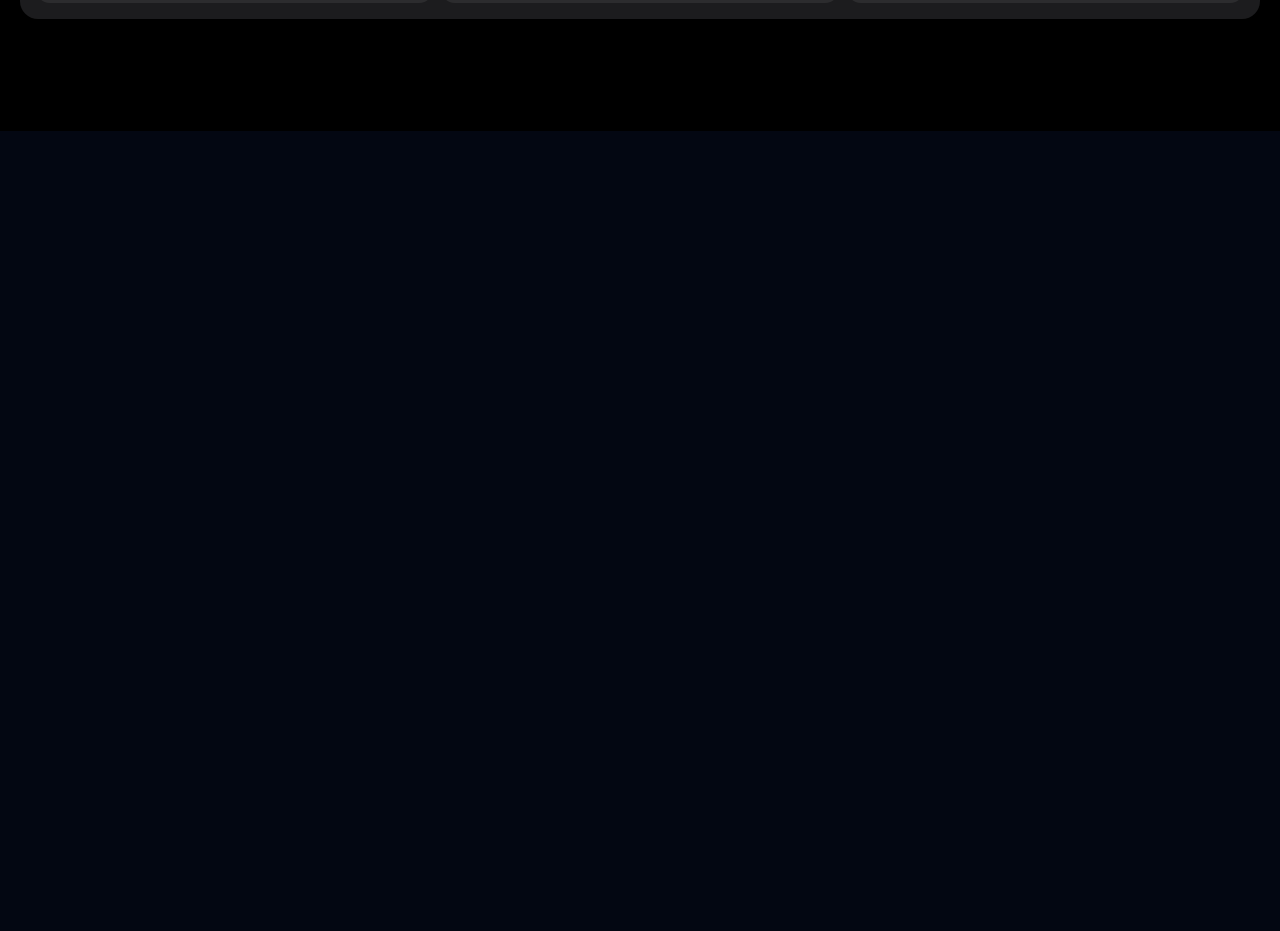
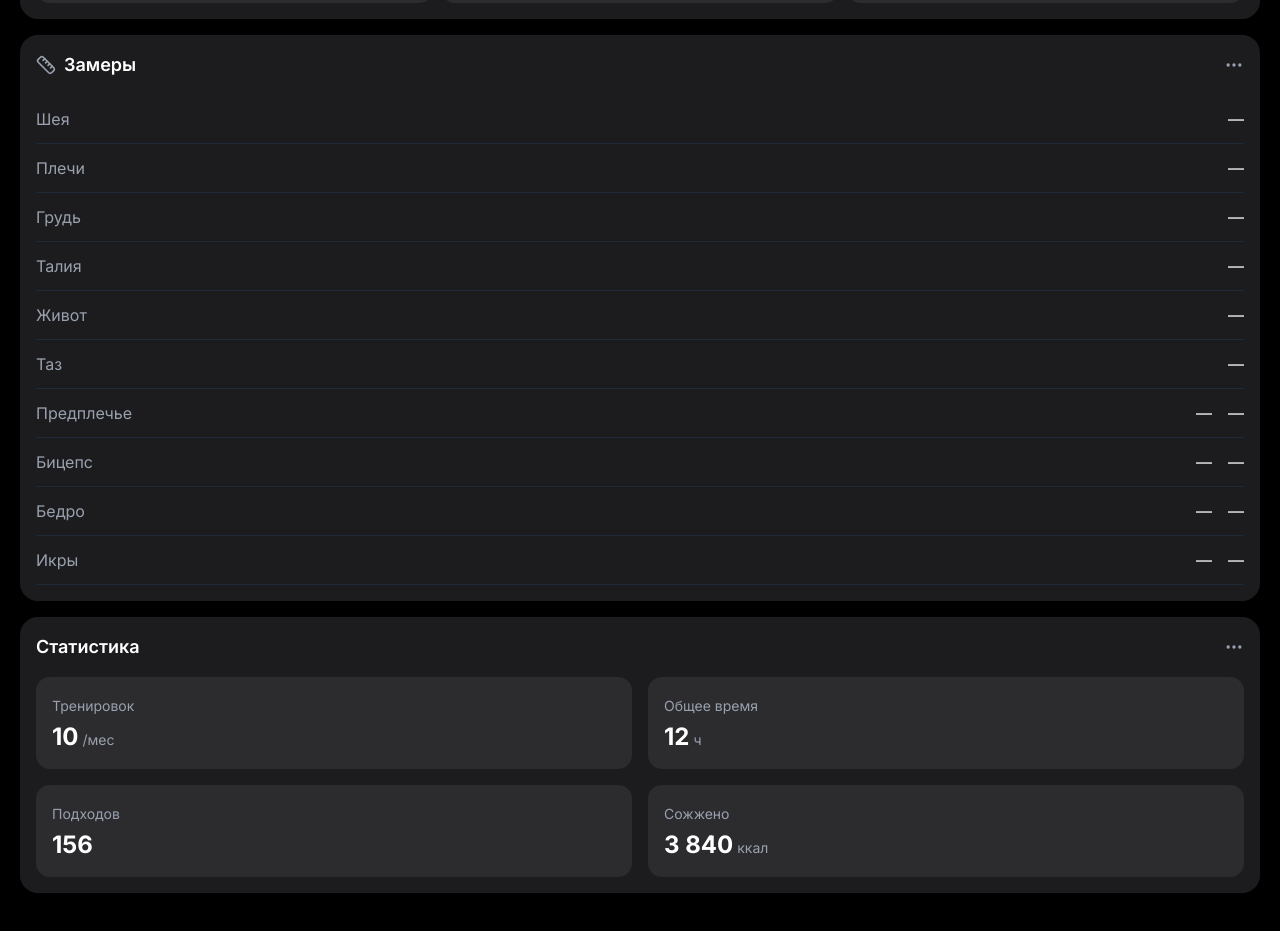
Before and after one commit to Tomasito133/FitSuperDuperApp, a Next.js app: page /results in a window 1280 px wide. Shown: the part 2456-3387 px from the top of the page. Before the commit the page ends 2587 px from the top, so only its background shows below. Built offline with nearby package versions, Linux system fonts and the light colour scheme.

Commit message:
feat: add measurements and stats blocks to results page

```diff
--- a/src/app/results/page.tsx
+++ b/src/app/results/page.tsx
@@ -10,7 +10,8 @@ import {
   BarChart3,
   Settings,
   ChevronLeft,
-  ChevronRight
+  ChevronRight,
+  Ruler
 } from "lucide-react";
 
 // Типы данных
@@ -281,7 +282,7 @@ export default function ResultsPage() {
         </section>
 
         {/* Фотографии */}
-        <section className="bg-[#1c1c1e] rounded-2xl p-4">
+        <section className="bg-[#1c1c1e] rounded-2xl p-4 mb-4">
           <div className="flex items-center justify-between mb-4">
             <h2 className="text-white text-lg font-semibold">Фотографии</h2>
             <button className="text-gray-400">
@@ -299,6 +300,92 @@ export default function ResultsPage() {
                 className="aspect-square bg-[#2c2c2e] rounded-xl"
               />
             ))}
+          </div>
+        </section>
+
+        {/* Замеры */}
+        <section className="bg-[#1c1c1e] rounded-2xl p-4 mb-4">
+          <div className="flex items-center justify-between mb-4">
+            <div className="flex items-center gap-2">
+              <Ruler className="w-5 h-5 text-gray-400" />
+              <h2 className="text-white text-lg font-semibold">Замеры</h2>
+            </div>
+            <button className="text-gray-400">
+              <MoreHorizontal className="w-5 h-5" />
+            </button>
+          </div>
+
+          <div className="space-y-0">
+            {/* Однозначные замеры */}
+            {[
+              { label: "Шея", key: "neck" },
+              { label: "Плечи", key: "shoulders" },
+              { label: "Грудь", key: "chest" },
+              { label: "Талия", key: "waist" },
+              { label: "Живот", key: "abdomen" },
+              { label: "Таз", key: "hips" },
+            ].map((item) => (
+              <div key={item.key} className="flex items-center justify-between py-3 border-b border-gray-800">
+                <span className="text-gray-400 text-base">{item.label}</span>
+                <span className="text-white text-base">—</span>
+              </div>
+            ))}
+
+            {/* Парные замеры (лево/право) */}
+            {[
+              { label: "Предплечье", key: "forearm" },
+              { label: "Бицепс", key: "bicep" },
+              { label: "Бедро", key: "thigh" },
+              { label: "Икры", key: "calves" },
+            ].map((item) => (
+              <div key={item.key} className="flex items-center justify-between py-3 border-b border-gray-800">
+                <span className="text-gray-400 text-base">{item.label}</span>
+                <div className="flex gap-4">
+                  <span className="text-white text-base">—</span>
+                  <span className="text-white text-base">—</span>
+                </div>
+              </div>
+            ))}
+          </div>
+        </section>
+
+        {/* Статистика */}
+        <section className="bg-[#1c1c1e] rounded-2xl p-4 mb-4">
+          <div className="flex items-center justify-between mb-4">
+            <h2 className="text-white text-lg font-semibold">Статистика</h2>
+            <button className="text-gray-400">
+              <MoreHorizontal className="w-5 h-5" />
+            </button>
+          </div>
+
+          <div className="grid grid-cols-2 gap-4">
+            <div className="bg-[#2c2c2e] rounded-xl p-4">
+              <span className="text-gray-400 text-sm">Тренировок</span>
+              <div className="flex items-baseline gap-1 mt-1">
+                <span className="text-white text-2xl font-bold">10</span>
+                <span className="text-gray-400 text-sm">/мес</span>
+              </div>
+            </div>
+            <div className="bg-[#2c2c2e] rounded-xl p-4">
+              <span className="text-gray-400 text-sm">Общее время</span>
+              <div className="flex items-baseline gap-1 mt-1">
+                <span className="text-white text-2xl font-bold">12</span>
+                <span className="text-gray-400 text-sm">ч</span>
+              </div>
+            </div>
+            <div className="bg-[#2c2c2e] rounded-xl p-4">
+              <span className="text-gray-400 text-sm">Подходов</span>
+              <div className="flex items-baseline gap-1 mt-1">
+                <span className="text-white text-2xl font-bold">156</span>
+              </div>
+            </div>
+            <div className="bg-[#2c2c2e] rounded-xl p-4">
+              <span className="text-gray-400 text-sm">Сожжено</span>
+              <div className="flex items-baseline gap-1 mt-1">
+                <span className="text-white text-2xl font-bold">3 840</span>
+                <span className="text-gray-400 text-sm">ккал</span>
+              </div>
+            </div>
           </div>
         </section>
       </main>
```
